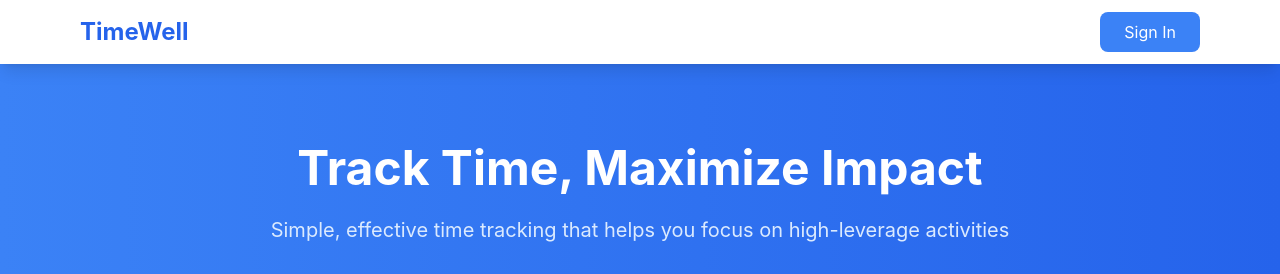
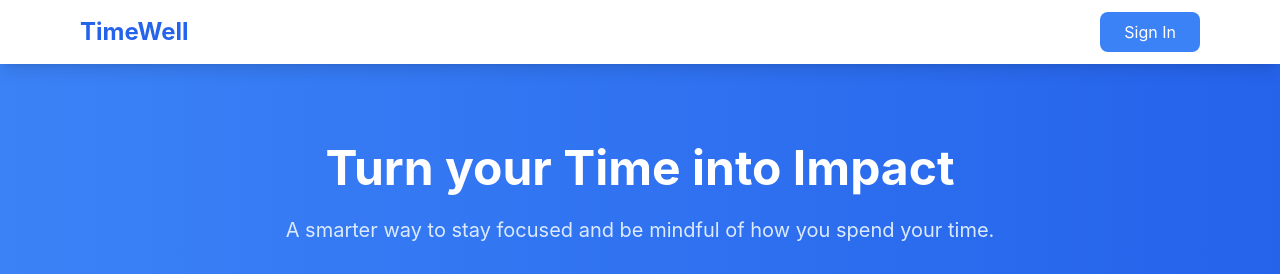
Before and after one commit to evelynso2024/TimeWell, a React (Create React App) app: page / in a window 1280 px wide. Shown: the top 274 px of the page. Built offline with nearby package versions, Linux system fonts and the light colour scheme; no server answers; the HTML template or start-up script is replaced by a standard one.

Commit message:
Update LandingPage.js

```diff
--- a/src/components/LandingPage.js
+++ b/src/components/LandingPage.js
@@ -50,10 +50,10 @@ function LandingPage() {
         <div className="bg-gradient-to-r from-blue-500 to-blue-600 text-white py-20">
           <div className="max-w-6xl mx-auto px-4 text-center">
             <h1 className="text-5xl font-bold mb-6">
-              Track Time, Maximize Impact
+              Turn your Time into Impact
             </h1>
             <p className="text-xl mb-8 text-blue-100">
-              Simple, effective time tracking that helps you focus on high-leverage activities
+              A smarter way to stay focused and be mindful of how you spend your time.
             </p>
             {!auth.currentUser && (
               <button
```
